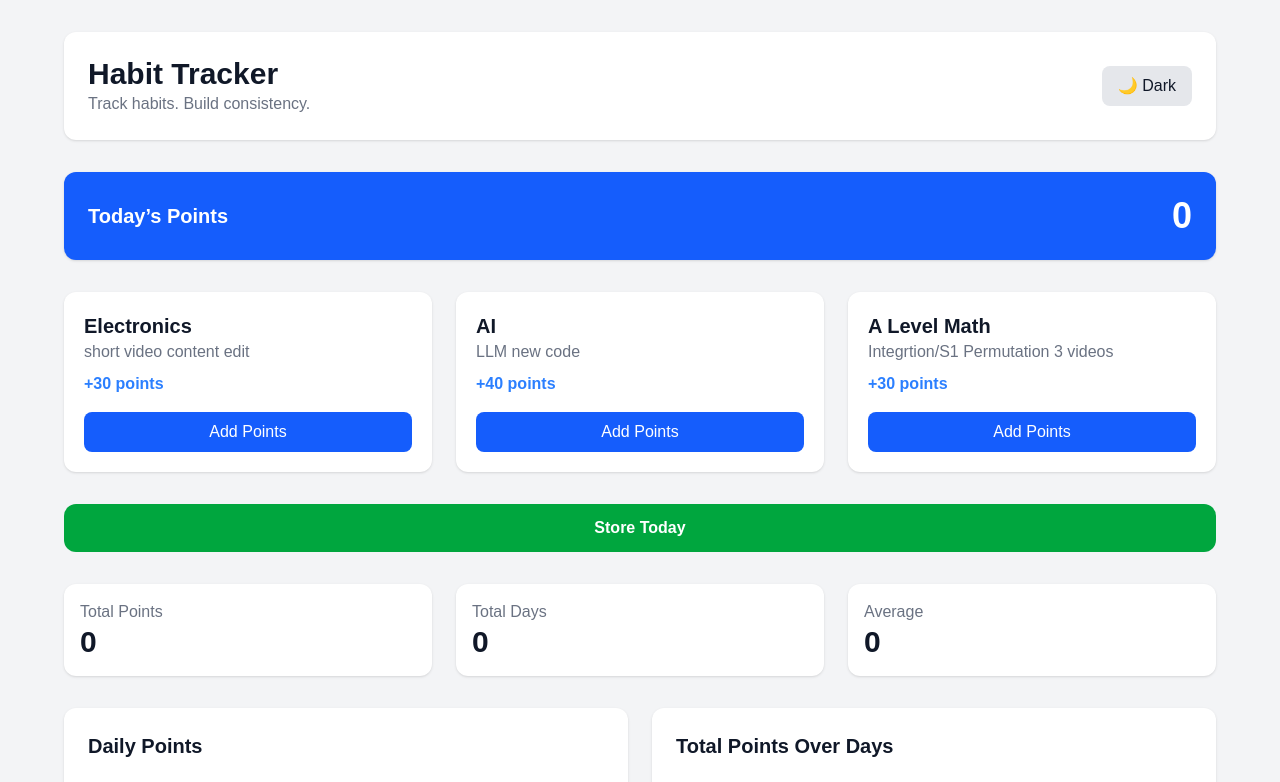
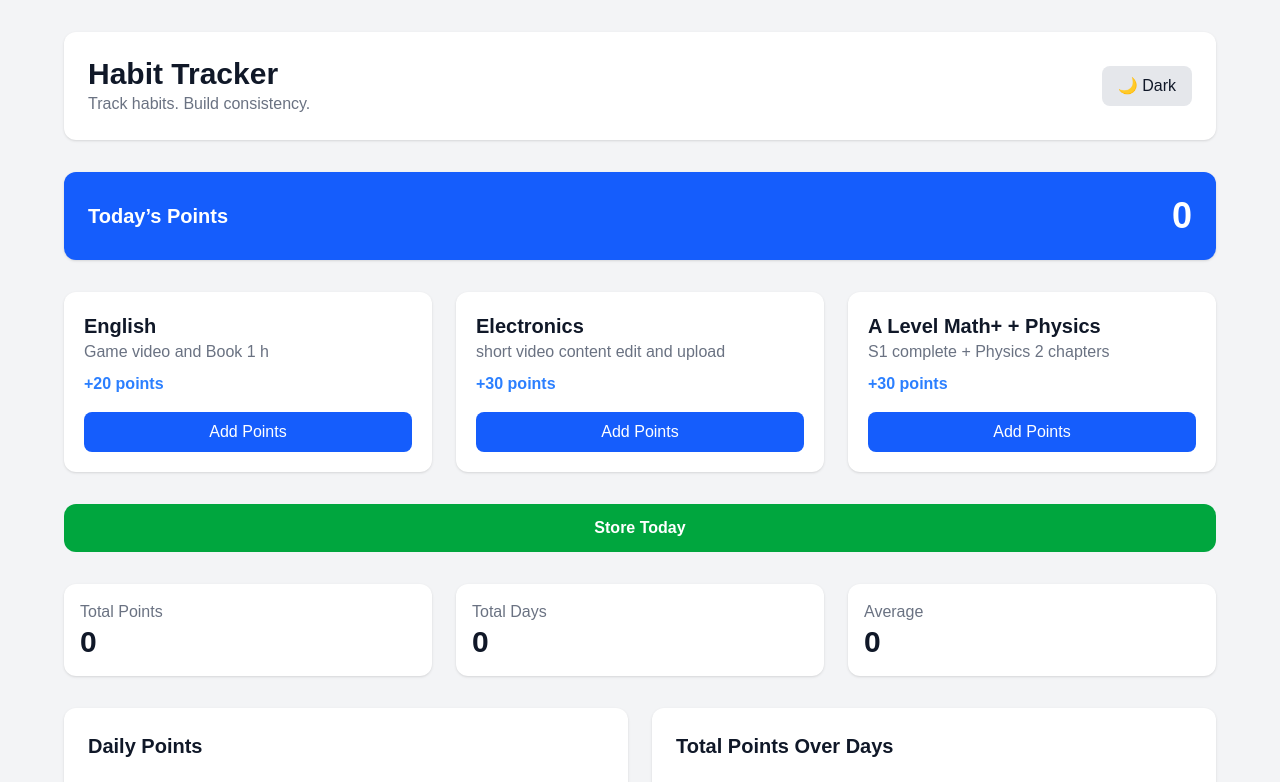
Before and after one commit to wasif-69/Productivity, a Next.js app: page /habbits in a window 1280 px wide. Shown: the top 782 px of the page. Built offline with nearby package versions, Linux system fonts and the light colour scheme; no server answers; the database is empty.

Commit message:
6march2026

```diff
--- a/app/habbits/page.tsx
+++ b/app/habbits/page.tsx
@@ -42,11 +42,11 @@ export default function Page() {
 
 
   const habbitList = [
-    // { name: "Books", minimum: "1 hour study", points: 20},
+    { name: "English", minimum: "Game video and Book 1 h ", points: 20},
     // { name: "Counselling", minimum: "USM and Planing ", points: 30},
-    { name: "Electronics", minimum: "short video content edit ", points: 30 },
-    { name: "AI", minimum: "LLM new code ", points: 40},
-    { name: "A Level Math", minimum: "Integrtion/S1 Permutation 3 videos  ", points: 30},
+    { name: "Electronics", minimum: "short video content edit and upload  ", points: 30 },
+    // { name: "AI", minimum: "LLM new code ", points: 40},
+    { name: "A Level Math+ + Physics", minimum: "S1 complete + Physics 2 chapters  ", points: 30},
   ];
 
   const getDocsFireStore = async () => {
```
